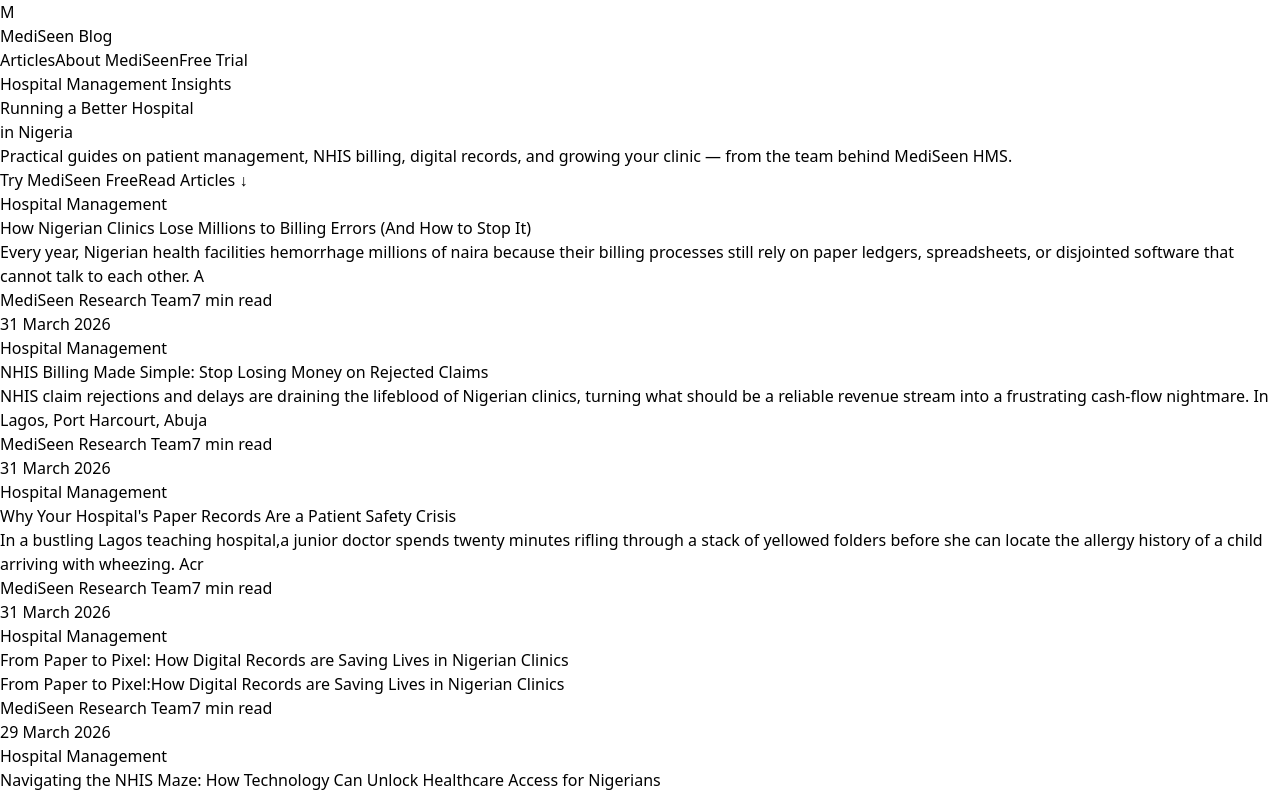
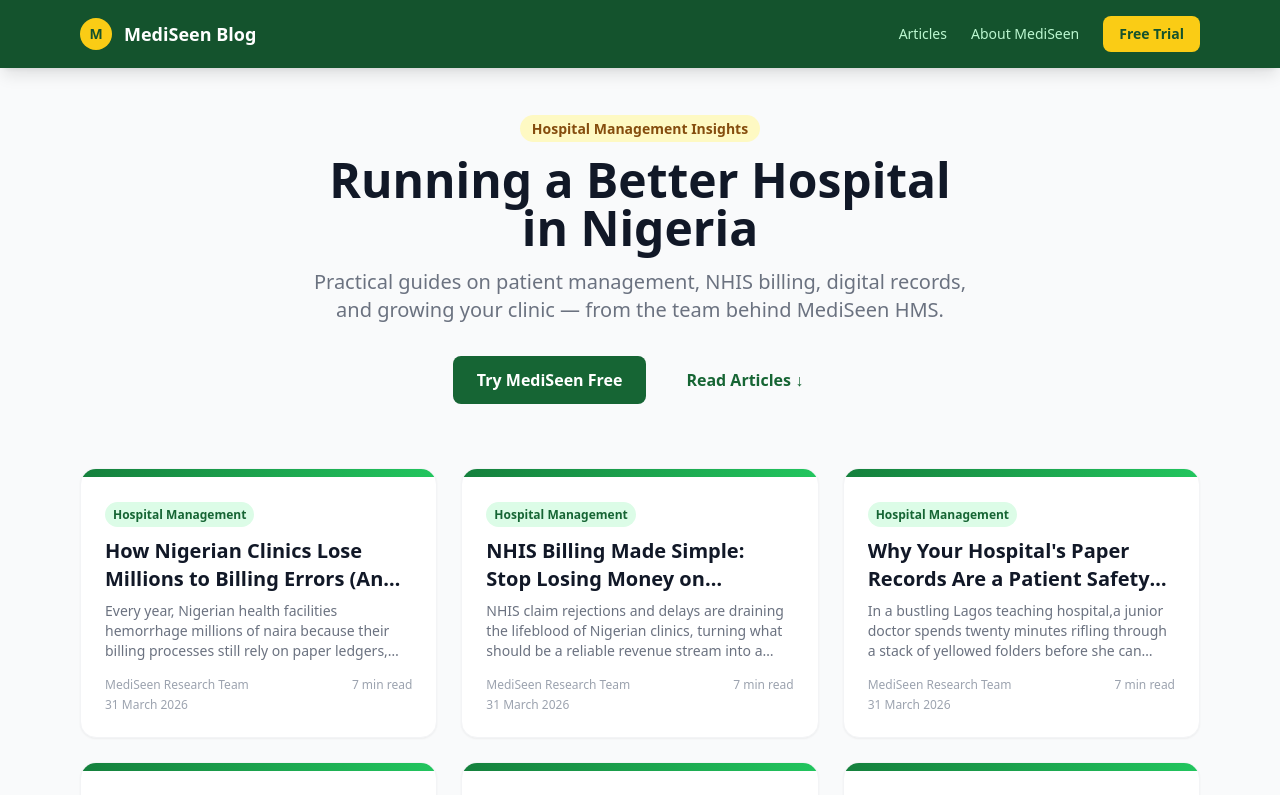
Before and after one commit to XeniaXi/mediseen-blog, a Next.js app: page / in a window 1280 px wide. Shown: the top 795 px of the page. Built offline with nearby package versions, Linux system fonts and the light colour scheme.

Commit message:
fix: move all build deps to dependencies, add tailwind.config.ts for DO production build

```diff
--- /dev/null
+++ b/tailwind.config.ts
@@ -0,0 +1,14 @@
+import type { Config } from 'tailwindcss';
+
+const config: Config = {
+  content: [
+    './app/**/*.{ts,tsx}',
+    './components/**/*.{ts,tsx}',
+  ],
+  theme: {
+    extend: {},
+  },
+  plugins: [],
+};
+
+export default config;
```
Also changed, not shown: package.json (+3 -5 lines).
